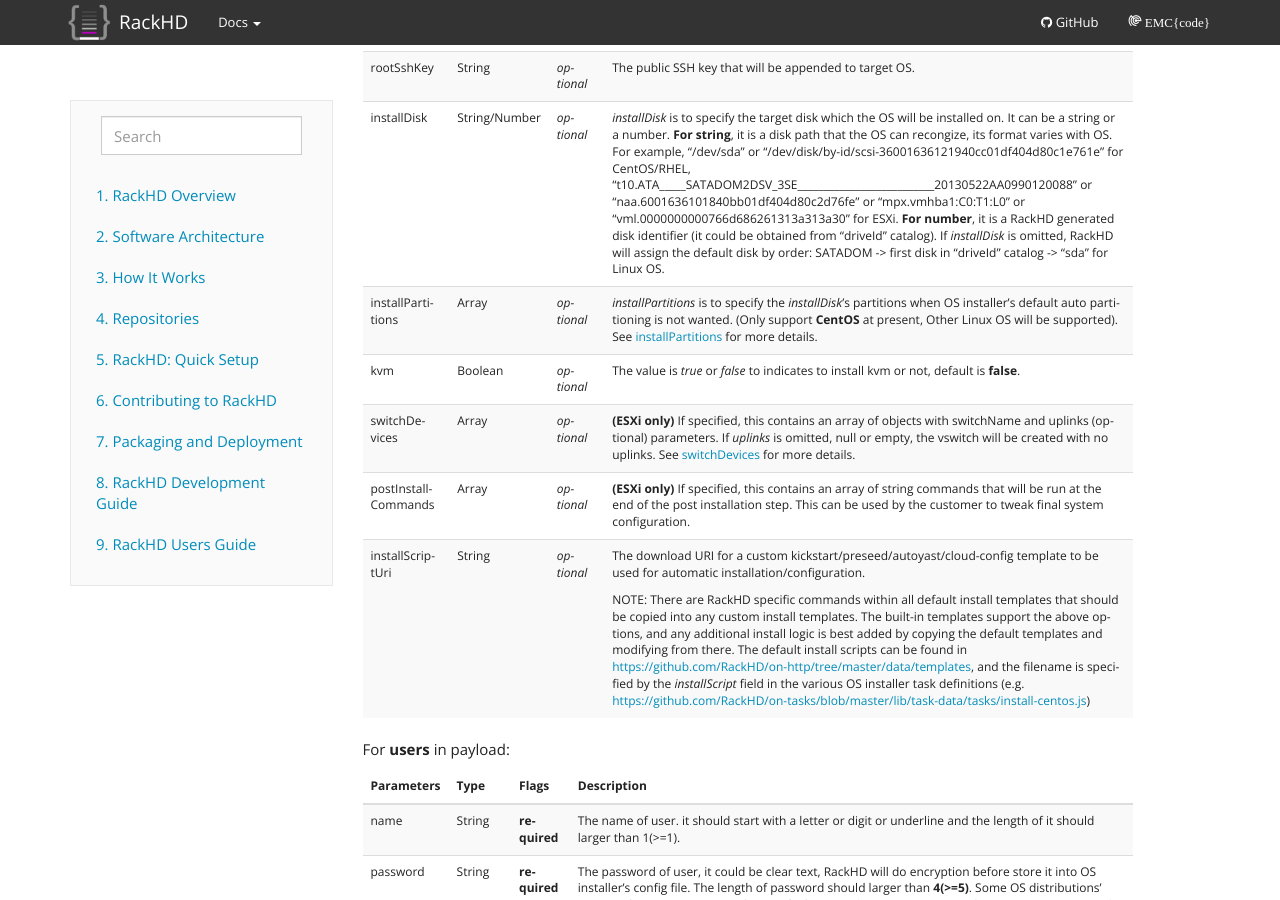
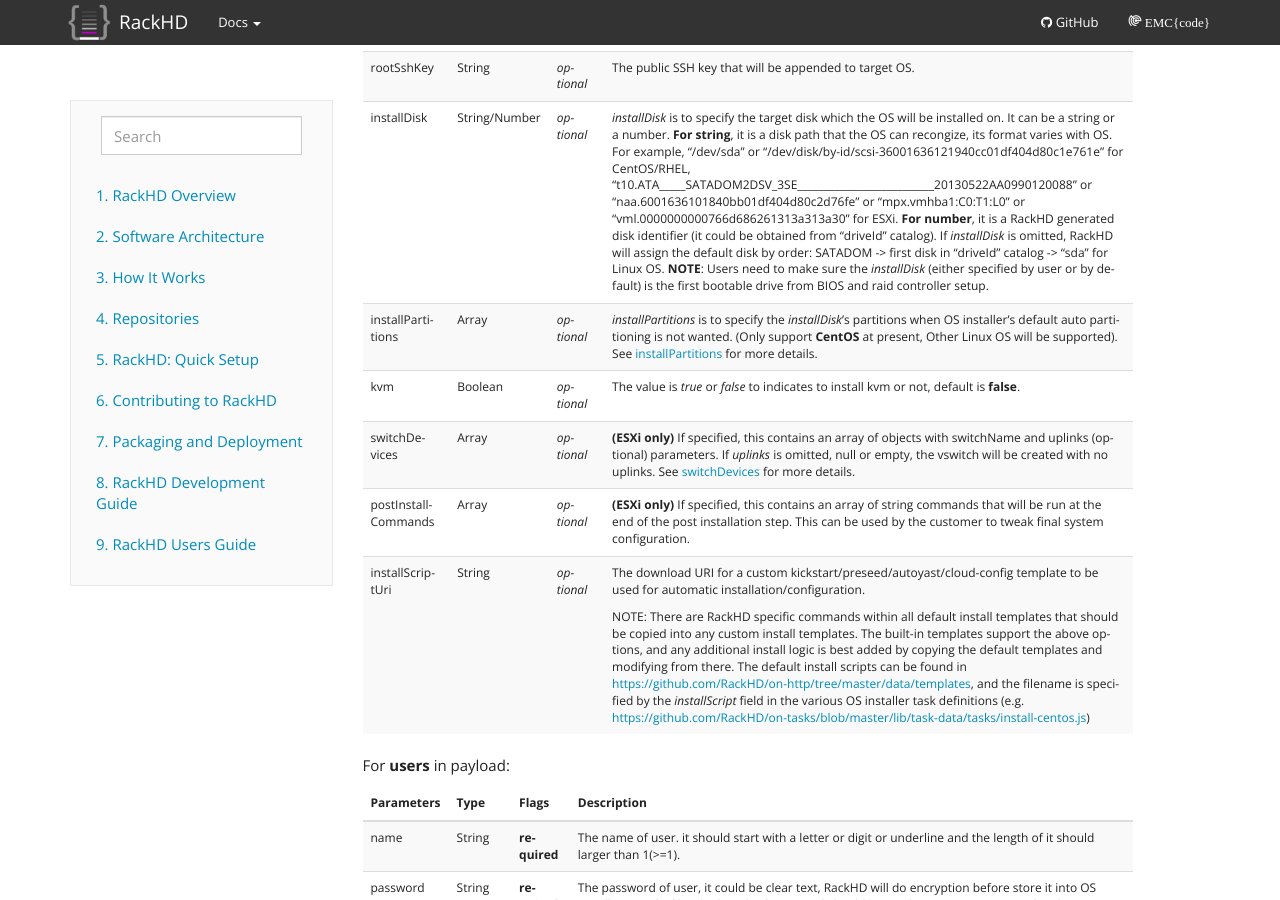
Before and after one commit to RackHD/docs, a Sphinx documentation site: the page built from docs/rackhd/install_os.rst, in a window 1280 px wide and 900 px high, scrolled down 3447 px. Built offline with Sphinx 7.4.7, drawn with Linux system fonts in a browser that asks for light colours.

Commit message:
add a note about boot drive configuration in install os section

```diff
--- a/docs/rackhd/install_os.rst
+++ b/docs/rackhd/install_os.rst
@@ -76,7 +76,7 @@
 dnsServers          Array            *optional*   If specified, this contains an array of string, each elements is the Domain Name Server, the first one will be primary, others are alternative.
 networkDevices      Array            *optional*   The static IP setting for network devices after OS installation. If it is omitted, null or empty, RackHD will not touch any network devices setting, so all network devices remain at the default state (usually default is DHCP).If there is multiple setting for same device, RackHD will choose the last one as the final setting, both ipv4 and ipv6 are supported here. See networkDevices_ for more details.
 rootSshKey          String           *optional*   The public SSH key that will be appended to target OS.
-installDisk         String/Number    *optional*   *installDisk* is to specify the target disk which the OS will be installed on. It can be a string or a number. **For string**, it is a disk path that the OS can recongize, its format varies with OS. For example, "/dev/sda" or "/dev/disk/by-id/scsi-36001636121940cc01df404d80c1e761e" for CentOS/RHEL, "t10.ATA_____SATADOM2DSV_3SE__________________________20130522AA0990120088" or "naa.6001636101840bb01df404d80c2d76fe" or "mpx.vmhba1:C0:T1:L0" or "vml.0000000000766d686261313a313a30" for ESXi. **For number**, it is a RackHD generated disk identifier (it could be obtained from "driveId" catalog). If *installDisk* is omitted, RackHD will assign the default disk by order: SATADOM -> first disk in "driveId" catalog -> "sda" for Linux OS.
+installDisk         String/Number    *optional*   *installDisk* is to specify the target disk which the OS will be installed on. It can be a string or a number. **For string**, it is a disk path that the OS can recongize, its format varies with OS. For example, "/dev/sda" or "/dev/disk/by-id/scsi-36001636121940cc01df404d80c1e761e" for CentOS/RHEL, "t10.ATA_____SATADOM2DSV_3SE__________________________20130522AA0990120088" or "naa.6001636101840bb01df404d80c2d76fe" or "mpx.vmhba1:C0:T1:L0" or "vml.0000000000766d686261313a313a30" for ESXi. **For number**, it is a RackHD generated disk identifier (it could be obtained from "driveId" catalog). If *installDisk* is omitted, RackHD will assign the default disk by order: SATADOM -> first disk in "driveId" catalog -> "sda" for Linux OS. **NOTE**: Users need to make sure the *installDisk* (either specified by user or by default) is the first bootable drive from BIOS and raid controller setup.
 installPartitions   Array            *optional*   *installPartitions* is to specify the *installDisk*'s partitions when OS installer's default auto partitioning is not wanted. (Only support **CentOS** at present, Other Linux OS will be supported). See installPartitions_ for more details.
 kvm                 Boolean          *optional*   The value is *true* or *false* to indicates to install kvm or not, default is **false**.
 switchDevices       Array            *optional*   **(ESXi only)** If specified, this contains an array of objects with switchName and uplinks (optional) parameters. If *uplinks* is omitted, null or empty, the vswitch will be created with no uplinks. See switchDevices_ for more details.
```
